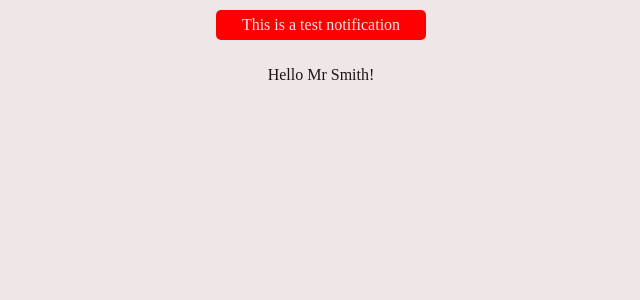
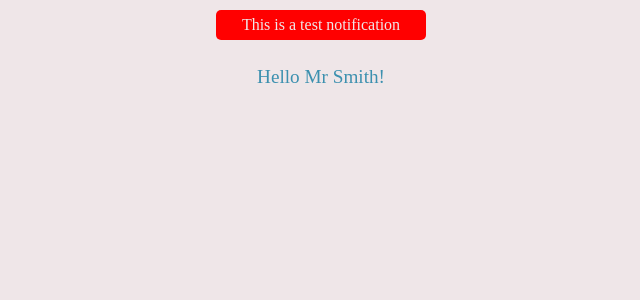
Before and after one commit to LukeNeedle/Secure-messaging, a Flask app: page /messages/compose in a window 1280 px wide. Shown: the part 52-352 px from the top of the page, without its empty margins (319-959 px from the left). Run offline with Flask 2, Linux system fonts and the light colour scheme; a user stored in the database is signed in.

Commit message:
Fixed welcome message CSS on new messaging pages

```diff
--- a/static/css/messaging_compose.css
+++ b/static/css/messaging_compose.css
@@ -23,3 +23,10 @@
 .content {
     margin-top: 2%;
 }
+
+.welcome {
+    color: var(--accent);
+    font-size: larger;
+    font-weight: 200;
+    margin-bottom: 50px;
+}
```
Also changed, not shown: static/css/messaging_inbox.css (+7 -0 lines).
